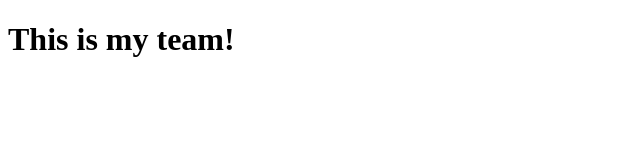
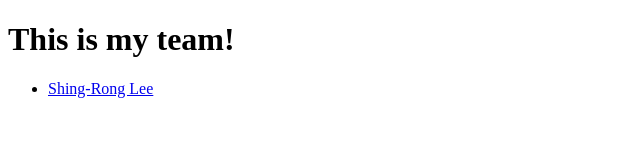
Before and after one commit to Wanzhennnnnnnnnnnn/Team4, a plain HTML site: page Index.html in a window 1280 px wide. Shown: the whole page, without its empty margins (0-640 px from the left). Drawn offline with Linux system fonts and the light colour scheme.

Commit message:
added my resume to index.html

```diff
--- a/Index.html
+++ b/Index.html
@@ -7,6 +7,7 @@
 <body>
 <h1> This is my team! </h1>
 <ul>
+<li><a href="resume-M11405105.html"> Shing-Rong Lee </a></li>
 </ul>
 </body>
 </html>
```
